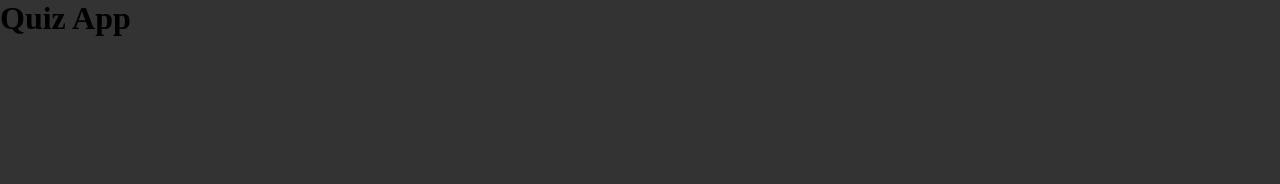
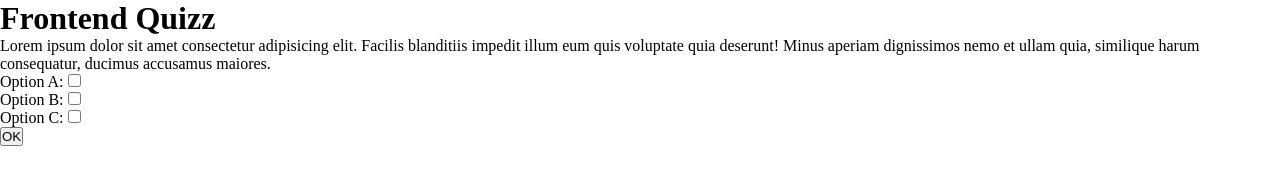
Before and after one commit to s-jez/Frontend_Quiz, a website built with Parcel: page src/index.html in a window 1280 px wide. Built offline with nearby package versions, Linux system fonts and the light colour scheme.

Commit message:
add files to project

```diff
--- a/index.js
+++ b/index.js
@@ -0,0 +1,3 @@
+import { helloWorld } from "./src/js/app";
+
+helloWorld();
--- a/src/base/_reset.scss
+++ b/src/base/_reset.scss
@@ -0,0 +1,5 @@
+* {
+  box-sizing: border-box;
+  margin: 0;
+  padding: 0;
+}
--- a/src/index.html
+++ b/src/index.html
@@ -8,6 +8,24 @@
     <link rel="stylesheet" href="index.scss" />
   </head>
   <body>
-    <h1>Quiz App</h1>
+    <h1>Frontend Quizz</h1>
+    <div class="quiz">
+      <div class="quiz__answer">
+        Lorem ipsum dolor sit amet consectetur adipisicing elit. Facilis
+        blanditiis impedit illum eum quis voluptate quia deserunt! Minus aperiam
+        dignissimos nemo et ullam quia, similique harum consequatur, ducimus
+        accusamus maiores.
+      </div>
+      <form class="quiz__form">
+        <label id="optA">Option A:</label>
+        <input type="checkbox" id="optA" /> <br />
+        <label id="optB">Option B:</label>
+        <input type="checkbox" id="optB" /> <br />
+        <label id="optC">Option C:</label>
+        <input type="checkbox" id="optC" /> <br />
+        <input type="submit" value="OK" />
+      </form>
+    </div>
+    <script src="../index.js" type="module"></script>
   </body>
 </html>
--- a/src/index.scss
+++ b/src/index.scss
@@ -1,8 +1 @@
-* {
-  box-sizing: border-box;
-  margin: 0;
-  padding: 0;
-}
-body {
-  background-color: #333;
-}
+@import "base/reset"
--- /dev/null
+++ b/src/js/app.js
@@ -0,0 +1,3 @@
+export const helloWorld = () => {
+  console.log("hello world!");
+};
```
Also changed, not shown: 1 other file.
